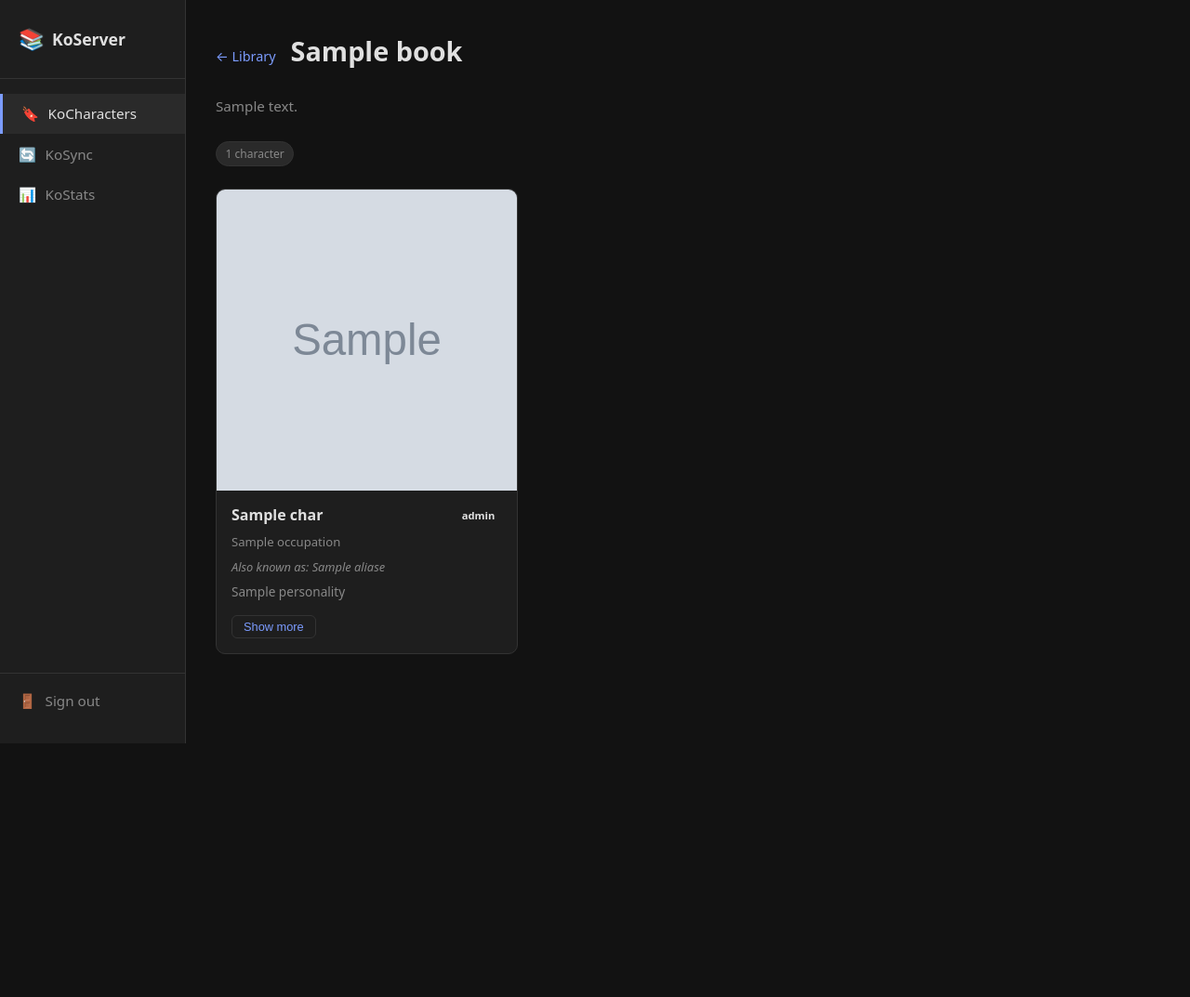
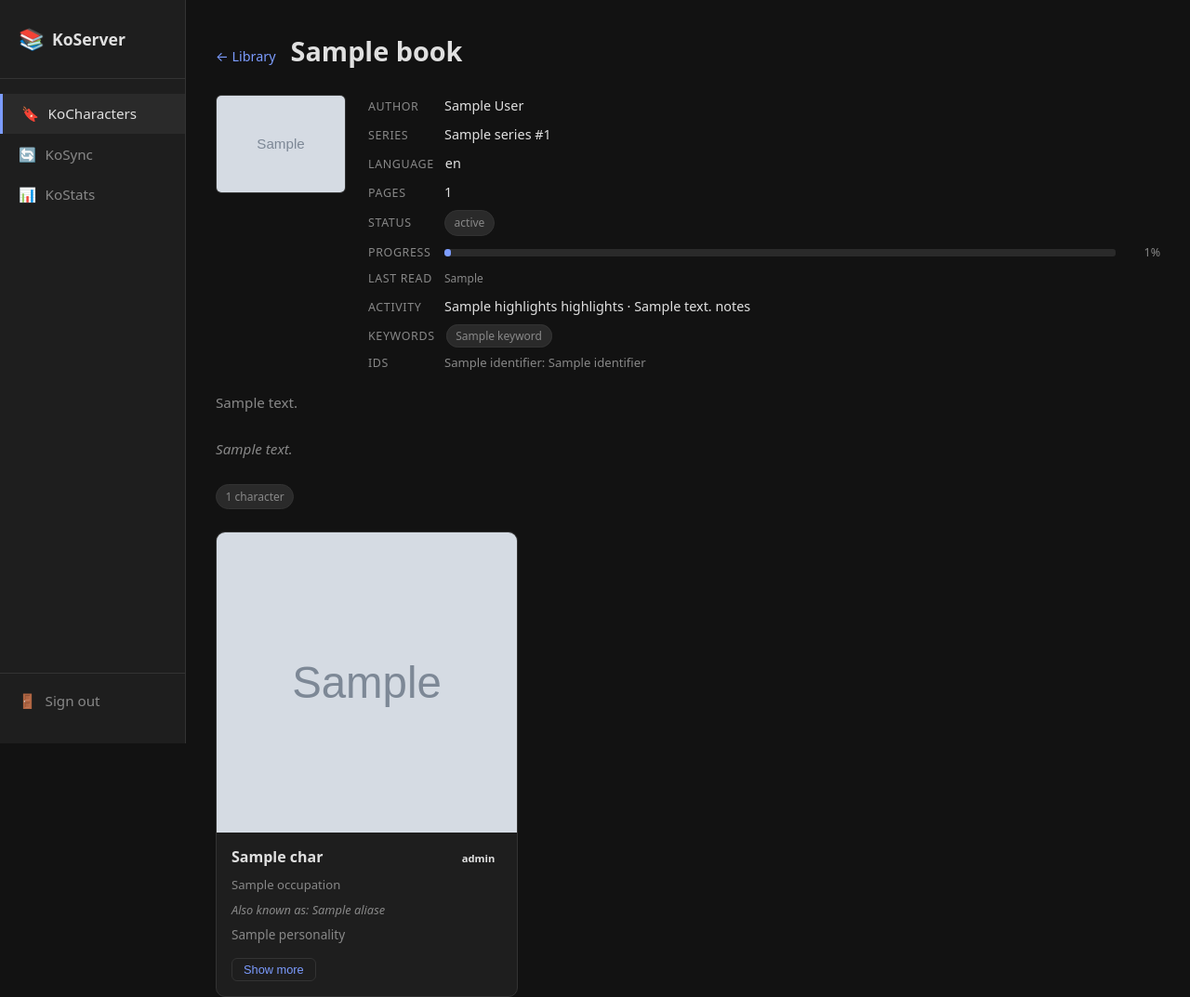
Before and after one commit to nefelodamon/KoServer, a FastAPI app: template koserver/app/services/kocharacters/templates/book.html in a window 1280 px wide. Shown: the whole page at 93% size. Before the commit the page ends 800 px from the top, so only its background shows below. Run offline with FastAPI, Linux system fonts and the light colour scheme; the template is opened without the code that fills it: most values are stand-ins (such as "Sample title", 1, 10 or a date in 2020); grey boxes marked "Sample" are stand-in pictures; parts of the project's set-up code (start-up, migrations or seed data) failed here and were passed over.

Commit message:
Show book_meta fields on book detail page (0.1.41)
- Cover image displayed if available
- Author, series (with index), language, pages, reading status
- Progress bar for percent_finished
- Last read date, highlights/notes counts
- Keywords as badges, identifiers inline
- Description and context (context italicised below description)

Co-Authored-By: Claude Sonnet 4.6 <noreply@anthropic.com>

```diff
--- a/koserver/app/services/kocharacters/templates/book.html
+++ b/koserver/app/services/kocharacters/templates/book.html
@@ -8,11 +8,115 @@
   <h1>{{ book.title }}</h1>
 </div>
 
-{% if book.context %}
-<p class="book-context-full">{{ book.context }}</p>
+{# ── Book metadata ── #}
+<div class="book-detail-meta">
+
+  {% if book.cover_filename %}
+  <img
+    class="book-cover-img"
+    src="{{ root }}/services/kocharacters/portraits/{{ book.book_id }}/{{ book.cover_filename }}"
+    alt="Cover of {{ book.title }}"
+  />
+  {% endif %}
+
+  <div class="book-detail-info">
+
+    {% if book.authors %}
+    <div class="book-meta-row">
+      <span class="book-meta-label">Author</span>
+      <span>{{ book.authors }}</span>
+    </div>
+    {% endif %}
+
+    {% if book.series %}
+    <div class="book-meta-row">
+      <span class="book-meta-label">Series</span>
+      <span>{{ book.series }}{% if book.series_index is not none %} #{{ book.series_index | int if book.series_index == book.series_index | int else book.series_index }}{% endif %}</span>
+    </div>
+    {% endif %}
+
+    {% if book.language %}
+    <div class="book-meta-row">
+      <span class="book-meta-label">Language</span>
+      <span>{{ book.language }}</span>
+    </div>
+    {% endif %}
+
+    {% if book.total_pages %}
+    <div class="book-meta-row">
+      <span class="book-meta-label">Pages</span>
+      <span>{{ book.total_pages }}</span>
+    </div>
+    {% endif %}
+
+    {% if book.reading_status %}
+    <div class="book-meta-row">
+      <span class="book-meta-label">Status</span>
+      <span class="meta-badge">{{ book.reading_status }}</span>
+    </div>
+    {% endif %}
+
+    {% if book.percent_finished is not none %}
+    <div class="book-meta-row">
+      <span class="book-meta-label">Progress</span>
+      <div class="progress-wrap" style="flex:1">
+        <div class="progress-bar-bg" style="height:8px">
+          <div class="progress-bar-fill" style="width:{{ [book.percent_finished, 100] | min | int }}%; height:8px"></div>
+        </div>
+        <span class="progress-pct">{{ book.percent_finished | round(1) }}%</span>
+      </div>
+    </div>
+    {% endif %}
+
+    {% if book.last_read %}
+    <div class="book-meta-row">
+      <span class="book-meta-label">Last read</span>
+      <span class="meta-date">{{ book.last_read[:10] }}</span>
+    </div>
+    {% endif %}
+
+    {% if book.highlights or book.notes %}
+    <div class="book-meta-row">
+      <span class="book-meta-label">Activity</span>
+      <span>
+        {% if book.highlights %}{{ book.highlights }} highlight{{ 's' if book.highlights != 1 }}{% endif %}
+        {% if book.highlights and book.notes %} · {% endif %}
+        {% if book.notes %}{{ book.notes }} note{{ 's' if book.notes != 1 }}{% endif %}
+      </span>
+    </div>
+    {% endif %}
+
+    {% if book.keywords %}
+    <div class="book-meta-row">
+      <span class="book-meta-label">Keywords</span>
+      <span class="book-keywords">
+        {% for kw in book.keywords %}<span class="meta-badge" style="margin-right:0.25rem">{{ kw }}</span>{% endfor %}
+      </span>
+    </div>
+    {% endif %}
+
+    {% if book.identifiers %}
+    <div class="book-meta-row">
+      <span class="book-meta-label">IDs</span>
+      <span style="font-size:0.82rem; color:var(--text-muted)">
+        {% for k, v in book.identifiers.items() %}{{ k }}: {{ v }}{% if not loop.last %} · {% endif %}{% endfor %}
+      </span>
+    </div>
+    {% endif %}
+
+  </div>
+</div>
+
+{% if book.description %}
+<p class="book-context-full" style="margin-top:1.25rem">{{ book.description }}</p>
 {% endif %}
 
-<div class="character-stats">
+{% if book.context %}
+<p class="book-context-full" style="{% if book.description %}margin-top:0.5rem; font-style:italic;{% endif %}">{{ book.context }}</p>
+{% endif %}
+
+{# ── Characters ── #}
+<div class="character-stats" style="margin-top:1.25rem">
   <span class="meta-badge">{{ characters | length }} character{{ 's' if characters | length != 1 }}</span>
   {% set locked_count = characters | selectattr('unlocked', 'equalto', false) | list | length %}
   {% if locked_count > 0 %}
@@ -112,7 +216,7 @@
 <div class="empty-state">
   <div class="empty-icon">🕵️</div>
   <h2>No characters found</h2>
-  <p>Re-upload the ZIP to refresh character data.</p>
+  <p>Re-upload the archive to refresh character data.</p>
 </div>
 {% endif %}
 {% endblock %}
--- a/koserver/app/static/style.css
+++ b/koserver/app/static/style.css
@@ -185,6 +185,49 @@ a { color: inherit; text-decoration: none; }
   align-items: center;
   margin-top: auto;
   padding-top: 0.5rem;
+}
+
+/* ── Book detail metadata ─────────────────────────────────────────────── */
+.book-detail-meta {
+  display: flex;
+  gap: 1.5rem;
+  align-items: flex-start;
+  margin-bottom: 0.5rem;
+  flex-wrap: wrap;
+}
+
+.book-cover-img {
+  width: 140px;
+  min-width: 140px;
+  border-radius: var(--radius-sm);
+  border: 1px solid var(--border);
+  object-fit: cover;
+  display: block;
+}
+
+.book-detail-info {
+  flex: 1;
+  display: flex;
+  flex-direction: column;
+  gap: 0.5rem;
+  min-width: 0;
+}
+
+.book-meta-row {
+  display: flex;
+  align-items: baseline;
+  gap: 0.75rem;
+  font-size: 0.9rem;
+  flex-wrap: wrap;
+}
+
+.book-meta-label {
+  color: var(--text-muted);
+  font-size: 0.78rem;
+  text-transform: uppercase;
+  letter-spacing: 0.05em;
+  min-width: 70px;
+  flex-shrink: 0;
 }
 
 /* ── Book detail ──────────────────────────────────────────────────────── */
--- a/koserver/config.yaml
+++ b/koserver/config.yaml
@@ -1,5 +1,5 @@
 name: KoServer
-version: "0.1.40"
+version: "0.1.41"
 slug: koserver
 description: Host for various services including KoCharacters (KOReader character viewer)
 url: https://github.com/nefelodamon/KoServer
```
